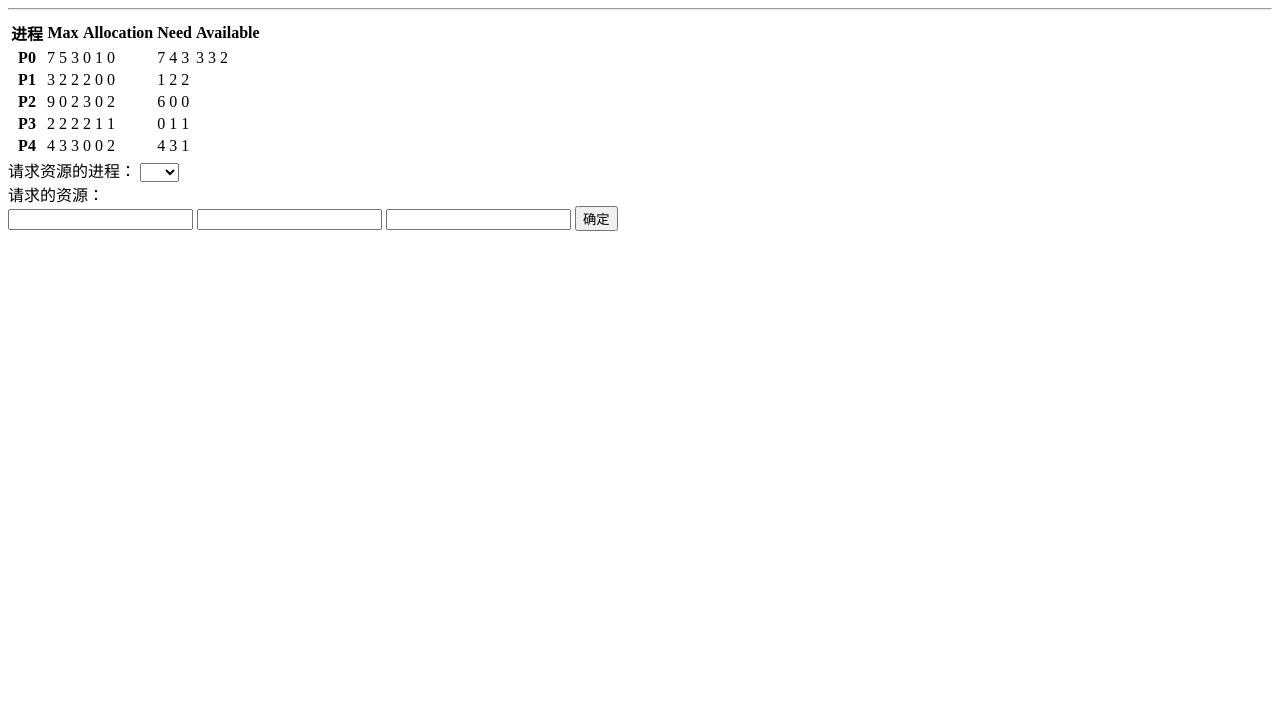
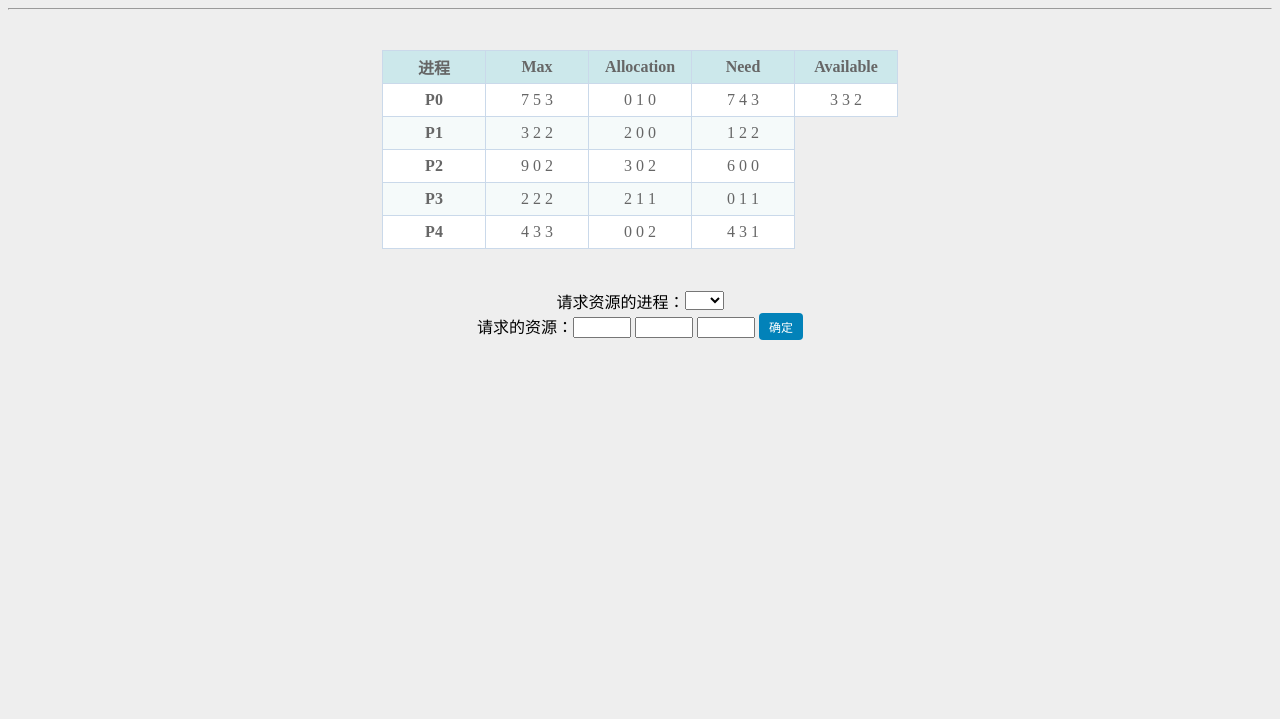
Before and after one commit to Joish1/Banker, a plain HTML site: page dist/index.html in a window 1280 px wide. Shown: the part 81-800 px from the top of the page. Drawn offline with Linux system fonts and the light colour scheme; the site is published under a folder, as on GitHub Pages, so addresses that start at the root find nothing.

Commit message:
重新上传

```diff
--- a/dist/index.html
+++ b/dist/index.html
@@ -1 +1 @@
-<!DOCTYPE html><html lang="en"><head><meta charset="UTF-8"><meta name="viewport" content="width=device-width, initial-scale=1.0, minimum-scale=1.0, maximum-scale=1.0, user-scalable=no"><title>银行家算法</title><link rel="stylesheet" href="/style.3a71c4d7.css"></head><body> <h1>银行家算法管理系统</h1> <hr> <table> <thead> <tr> <th>进程</th> <th>Max</th> <th>Allocation</th> <th>Need</th> <th>Available</th> </tr> </thead> <tbody> <tr> <th>P0</th> <td>7 5 3</td> <td>0 1 0</td> <td>7 4 3</td> <td>3 3 2</td> </tr> <tr> <th>P1</th> <td>3 2 2</td> <td>2 0 0</td> <td>1 2 2</td> </tr> <tr> <th>P2</th> <td>9 0 2</td> <td>3 0 2</td> <td>6 0 0</td> </tr> <tr> <th>P3</th> <td>2 2 2</td> <td>2 1 1</td> <td>0 1 1</td> </tr> <tr> <th>P4</th> <td>4 3 3</td> <td>0 0 2</td> <td>4 3 1</td> </tr> </tbody> </table> <div class="request"> <div class="requestProcess"> <span>请求资源的进程：</span> <select name="process" id="process"> <option value="0"></option> <option value="1">P0</option> <option value="2">P1</option> <option value="3">P2</option> <option value="4">P3</option> <option value="5">P4</option> </select> </div> <div class="requestResource"> <span>请求的资源：</span> <form name="resource"> <input type="text" id="resource1" name="box1" value="" class="res"> <input type="text" id="resource2" name="box2" value="" class="res"> <input type="text" id="resource3" name="box3" value="" class="res"> <button class="btn">确定</button> </form> </div> </div> <script src="/main.e0608bcd.js"></script> </body></html>
+<!DOCTYPE html><html lang="en"><head><meta charset="UTF-8"><meta name="viewport" content="width=device-width, initial-scale=1.0, minimum-scale=1.0, maximum-scale=1.0, user-scalable=no"><title>银行家算法</title><link rel="stylesheet" href="style.3a71c4d7.css"></head><body> <h1>银行家算法管理系统</h1> <hr> <table> <thead> <tr> <th>进程</th> <th>Max</th> <th>Allocation</th> <th>Need</th> <th>Available</th> </tr> </thead> <tbody> <tr> <th>P0</th> <td>7 5 3</td> <td>0 1 0</td> <td>7 4 3</td> <td>3 3 2</td> </tr> <tr> <th>P1</th> <td>3 2 2</td> <td>2 0 0</td> <td>1 2 2</td> </tr> <tr> <th>P2</th> <td>9 0 2</td> <td>3 0 2</td> <td>6 0 0</td> </tr> <tr> <th>P3</th> <td>2 2 2</td> <td>2 1 1</td> <td>0 1 1</td> </tr> <tr> <th>P4</th> <td>4 3 3</td> <td>0 0 2</td> <td>4 3 1</td> </tr> </tbody> </table> <div class="request"> <div class="requestProcess"> <span>请求资源的进程：</span> <select name="process" id="process"> <option value="0"></option> <option value="1">P0</option> <option value="2">P1</option> <option value="3">P2</option> <option value="4">P3</option> <option value="5">P4</option> </select> </div> <div class="requestResource"> <span>请求的资源：</span> <form name="resource"> <input type="text" id="resource1" name="box1" value="" class="res"> <input type="text" id="resource2" name="box2" value="" class="res"> <input type="text" id="resource3" name="box3" value="" class="res"> <button class="btn">确定</button> </form> </div> </div> <script src="main.e0608bcd.js"></script> </body></html>
--- a/dist/main.e0608bcd.js
+++ b/dist/main.e0608bcd.js
@@ -1,4 +1,4 @@
 parcelRequire=function(e,r,t,n){var i,o="function"==typeof parcelRequire&&parcelRequire,u="function"==typeof require&&require;function f(t,n){if(!r[t]){if(!e[t]){var i="function"==typeof parcelRequire&&parcelRequire;if(!n&&i)return i(t,!0);if(o)return o(t,!0);if(u&&"string"==typeof t)return u(t);var c=new Error("Cannot find module '"+t+"'");throw c.code="MODULE_NOT_FOUND",c}p.resolve=function(r){return e[t][1][r]||r},p.cache={};var l=r[t]=new f.Module(t);e[t][0].call(l.exports,p,l,l.exports,this)}return r[t].exports;function p(e){return f(p.resolve(e))}}f.isParcelRequire=!0,f.Module=function(e){this.id=e,this.bundle=f,this.exports={}},f.modules=e,f.cache=r,f.parent=o,f.register=function(r,t){e[r]=[function(e,r){r.exports=t},{}]};for(var c=0;c<t.length;c++)try{f(t[c])}catch(e){i||(i=e)}if(t.length){var l=f(t[t.length-1]);"object"==typeof exports&&"undefined"!=typeof module?module.exports=l:"function"==typeof define&&define.amd?define(function(){return l}):n&&(this[n]=l)}if(parcelRequire=f,i)throw i;return f}({"epB2":[function(require,module,exports) {
 var r=[3,3,2],e=[[7,5,3],[3,2,2],[9,0,2],[2,2,2],[4,3,3]],n=[[0,1,0],[2,0,0],[3,0,2],[2,1,1],[0,0,2]],t=[[7,4,3],[1,2,2],[6,0,0],[0,1,1],[4,3,1]],o=document.querySelector(".btn"),l=document.querySelector("#process");function u(r,e,n){for(var t=0;t<n;t++)if(!(r[t]<=e[t]))return!1;return!0}function f(r){for(var e=0;e<r.length;e++)if(!r[e])return!1;return!0}function a(e,o){if(!u(e,t[o],e.length))return alert("请求资源超过进程的最大需求量。"),!1;if(!u(e,r,e.length))return alert("当前可用资源不足。"),!1;for(var l=0;l<r.length;l++)r[l]-=e[l];for(var a=0;a<r.length;a++)n[o][a]+=e[a];for(var h=0;h<r.length;h++)t[o][h]-=e[h];for(var v=[],c=0;c<r.length;c++)v[c]=r[c];for(var g=[],i=0;i<n.length;i++)g.push(!1);var s=[];if(function e(){for(var o=0;o<n.length;o++)if(!1===g[o]&&u(t[o],v,r.length)){for(var l=0;l<r.length;l++)v[l]+=n[o][l];g[o]=!0,s.push(o),e()}}(),f(g))alert("当前请求安全，安全序列为："+s);else{for(var p=0;p<r.length;p++)r[p]+=e[p];for(var b=0;b<r.length;b++)n[o][b]-=e[b];for(var d=0;d<r.length;d++)t[o][d]+=e[d];for(var x=0;x<r.length;x++)v[x]=r[x];alert("当前请求不安全，系统不予分配资源。")}}o.onclick=function(){var r=l.selectedIndex-1,e=resource.box1.value-0,n=resource.box2.value-0,t=resource.box3.value-0,o=[];o.push(e),o.push(n),o.push(t),a(o,r)};
 },{}]},{},["epB2"], null)
-//# sourceMappingURL=/main.e0608bcd.js.map
+//# sourceMappingURL=main.e0608bcd.js.map
--- a/dist/style.3a71c4d7.css
+++ b/dist/style.3a71c4d7.css
@@ -1,2 +1,2 @@
 body{background:#eee}table{border-collapse:collapse;margin:40px auto;text-align:center}table td,table th{border:1px solid #cad9ea;color:#666;height:30px}table thead th{background-color:#cce8eb;width:100px}table tr:nth-child(odd){background:#fff}table tr:nth-child(2n){background:#f5fafa}.requestProcess,.requestResource{display:flex;justify-content:center;align-items:center}.requestResource button{white-space:nowrap;padding:5px 10px;border:none;border-radius:4px;background:#0282b9;color:#fff;font-size:12px}.requestResource .res{width:50px}
-/*# sourceMappingURL=/style.3a71c4d7.css.map */
+/*# sourceMappingURL=style.3a71c4d7.css.map */
```
